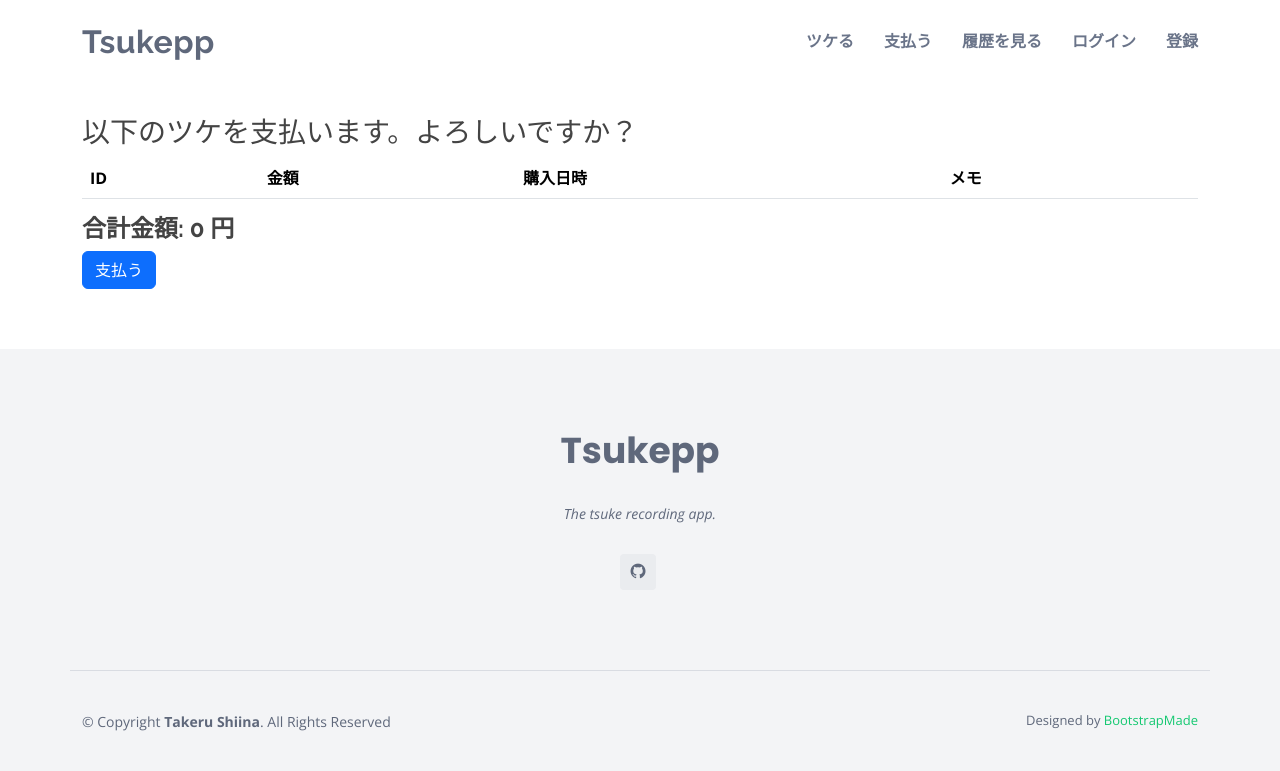
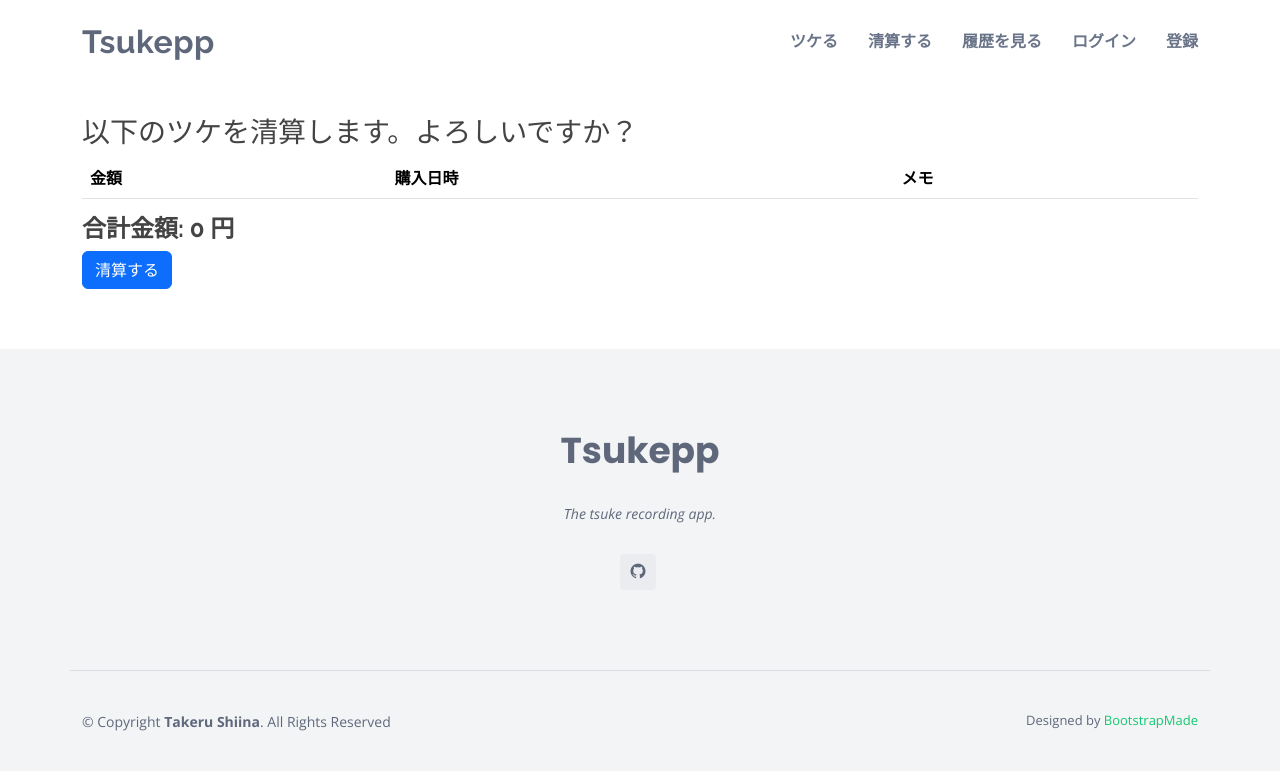
Before and after one commit to tsh11na/tsukepp, a Django app: page /pay/confirm/ in a window 1280 px wide. Shown: the top 771 px of the page. Run offline with Django 4.2, Linux system fonts and the light colour scheme; lists and menus that the app fills with data are empty; some libraries are stand-ins or nearby versions.

Commit message:
Refactor

```diff
--- a/tsukepp/tsuke/forms.py
+++ b/tsukepp/tsuke/forms.py
@@ -11,7 +11,7 @@ class TsukeCreateForm(forms.ModelForm):
 
 
 class TsukePaySelectForm(forms.Form):
-    """支払うツケの選択"""
+    """清算するツケの選択"""
     tsuke_list = forms.ModelMultipleChoiceField(
         queryset=Tsuke.objects.none(),  # 空のクエリセット（views.pyで選択するため）
         widget=forms.CheckboxSelectMultiple,  # チェックボックスを使って選択
@@ -25,7 +25,7 @@ class TsukePaySelectForm(forms.Form):
             self.fields['tsuke_list'].queryset = Tsuke.objects.filter(user=user, is_paid=False)
 
 class TsukePayConfirmForm(forms.Form):
-    """支払うツケの確認"""
+    """清算するツケの確認"""
     tsuke_list = forms.ModelMultipleChoiceField(
         queryset=Tsuke.objects.none(),
         widget=forms.CheckboxSelectMultiple,
--- a/tsukepp/tsuke/models.py
+++ b/tsukepp/tsuke/models.py
@@ -7,7 +7,7 @@ class Tsuke(models.Model):
     user = models.ForeignKey(CustomUser, verbose_name="ユーザ", on_delete=models.PROTECT)
     purchase_datetime = models.DateTimeField(verbose_name="購入日時", auto_now_add=True)
     amount = models.PositiveSmallIntegerField(verbose_name="金額")
-    is_paid = models.BooleanField(verbose_name="支払", default=False)
+    is_paid = models.BooleanField(verbose_name="清算済", default=False)
     note = models.CharField(verbose_name="メモ", max_length=50, blank=True)
 
     class Meta:
--- a/tsukepp/tsuke/templates/tsuke/base.html
+++ b/tsukepp/tsuke/templates/tsuke/base.html
@@ -124,7 +124,7 @@
               <a class="nav-link scrollto" href={% url "tsuke:create" %}>ツケる</a>
             </li>
             <li>
-              <a class="nav-link scrollto" href={% url "tsuke:pay_select" %}>支払う</a>
+              <a class="nav-link scrollto" href={% url "tsuke:pay_select" %}>清算する</a>
             </li>
             <li>
               <a class="nav-link scrollto" href={% url "tsuke:history" %}>履歴を見る</a>
--- a/tsukepp/tsuke/templates/tsuke/history.html
+++ b/tsukepp/tsuke/templates/tsuke/history.html
@@ -20,7 +20,7 @@
               <th>購入日時</th>
               <th>金額</th>
               <th>メモ</th>
-              <th>支払い</th>
+              <th>清算</th>
             </tr>
           </thead>
           <tbody>
--- a/tsukepp/tsuke/templates/tsuke/index.html
+++ b/tsukepp/tsuke/templates/tsuke/index.html
@@ -61,15 +61,15 @@
           <div class="col-lg-4 col-md-6 mt-4 mt-md-0">
             <div class="icon-box">
               <div class="icon"><i class="bi bi-card-checklist"></i></div>
-              <h4><b><a href={% url "tsuke:pay_select" %}>支払う</a></b></h4>
-              <p class="description">過去のツケを清算する</p>
+              <h4><b><a href={% url "tsuke:pay_select" %}>清算する</a></b></h4>
+              <p class="description">これまでのツケを支払う</p>
             </div>
           </div>
           <div class="col-lg-4 col-md-6 mt-4 mt-lg-0">
             <div class="icon-box">
               <div class="icon"><i class="bi bi-clipboard-data"></i></div>
               <h4><b><a href={% url "tsuke:history" %}>履歴を見る</a></b></h4>
-              <p class="description">ツケの履歴を確認する</p>
+              <p class="description">ツケの記録を確認する</p>
             </div>
           </div>
         </div>
--- a/tsukepp/tsuke/templates/tsuke/pay_confirm.html
+++ b/tsukepp/tsuke/templates/tsuke/pay_confirm.html
@@ -2,7 +2,7 @@
 {% load static %}
 
 {% block title %}
-  支払う | Tsukepp
+  清算する | Tsukepp
 {% endblock %}
 
 {% block contents %}
@@ -11,11 +11,11 @@
       <form action="{% url 'tsuke:settle' %}" method="post">
         {% csrf_token %}
 
-        <h3>以下のツケを支払います。よろしいですか？</h3>
+        <h3>以下のツケを清算します。よろしいですか？</h3>
         <table id="pay-list" class="table table-hover">
           <thead>
             <tr>
-              <th id="id-col">ID</th>
+              {% comment %} <th id="id-col">ID</th> {% endcomment %}
               <th id="amount-col">金額</th>
               <th id="purchase_datetime-col">購入日時</th>
               <th id="note-col">メモ</th>
@@ -25,16 +25,16 @@
             {% for tsuke in tsuke_list %}
               <input type="hidden" name="tsuke_list" value={{ tsuke.id }} checked>
               <tr>
-                <td>{{ tsuke.id }}</td>
+                {% comment %} <td>{{ tsuke.id }}</td> {% endcomment %}
                 <td>{{ tsuke.amount }}</td>
-                <td>{{ tsuke.purchase_datetime }}</td>
+                <td>{{ tsuke.purchase_datetime|date:"y/n/j H:i" }}</td>
                 <td>{{ tsuke.note }}</td>
               </tr>
             {% endfor %}
           </tbody>
         </table>
         <h4><b>合計金額: <span id="total"></span> 円</b></h4>
-        <button type="submit" class="btn btn-primary">支払う</button>
+        <button type="submit" class="btn btn-primary">清算する</button>
       </form>
     </section>
     <script>
--- a/tsukepp/tsuke/urls.py
+++ b/tsukepp/tsuke/urls.py
@@ -7,8 +7,8 @@ app_name = "tsuke"
 urlpatterns = [
     path("", views.IndexView.as_view(), name="index"),
     path("create/", views.TsukeCreateView.as_view(), name="create"), # ツケる
-    path("pay/select/", views.tsuke_pay_select, name="pay_select"),  # 支払う（選択）
-    path("pay/confirm/", views.tsuke_pay_confirm, name="pay_confirm"),  # 支払う（確認）
+    path("pay/select/", views.tsuke_pay_select, name="pay_select"),  # 清算する（選択）
+    path("pay/confirm/", views.tsuke_pay_confirm, name="pay_confirm"),  # 清算する（確認）
     path("settle/", views.settle, name="settle"),  # 決済
     path("history/", views.TsukeHistoryView.as_view(), name="history"),  # ツケ履歴
 ]
```
Also changed, not shown: tsukepp/tsuke/templates/tsuke/pay_select.html (+6 -6 lines), tsukepp/tsuke/migrations/0001_initial.py.
